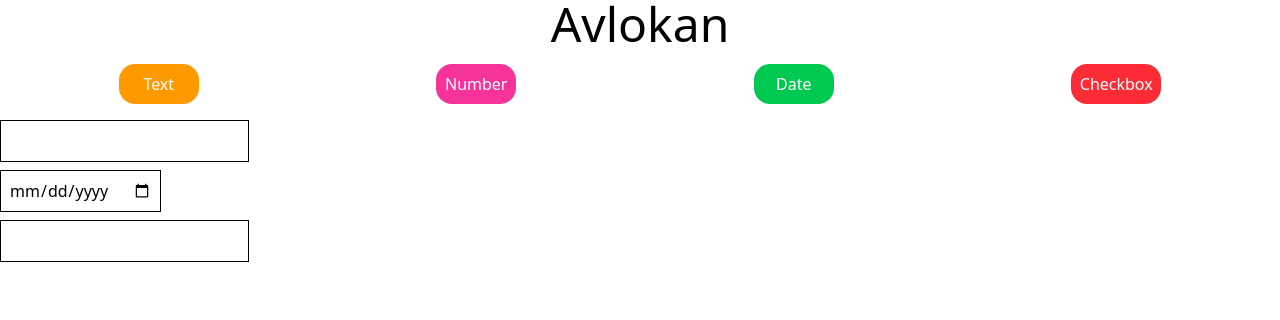
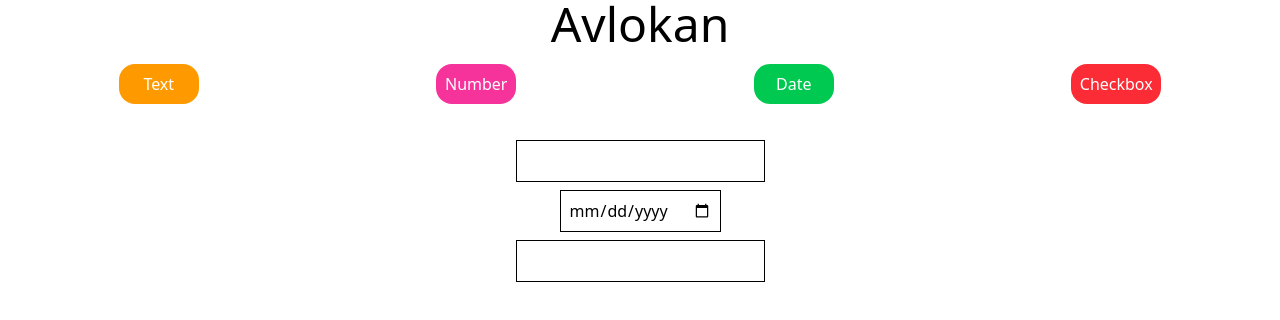
Before and after one commit to krspra/my-app, a Next.js app: page / in a window 1280 px wide. Shown: the top 320 px of the page. Built offline with nearby package versions, Linux system fonts and the light colour scheme.

Commit message:
some more code

```diff
--- a/src/app/page.js
+++ b/src/app/page.js
@@ -26,7 +26,7 @@ export default function Home() {
         <button className="cursor-pointer bg-green-500 p-2 rounded-2xl w-[80px] text-white">Date</button>
         <button className="cursor-pointer bg-red-500 p-2 rounded-2xl w-[90px] text-white">Checkbox</button>
       </div>
-      <form className="w-fit mt-4">
+      <form className="h-fit w-full mt-9 flex flex-col items-center">
         {formData.map((val, index) => (
           <input key={index} type={val} className="block mb-2 border p-2" />
         ))}
```
